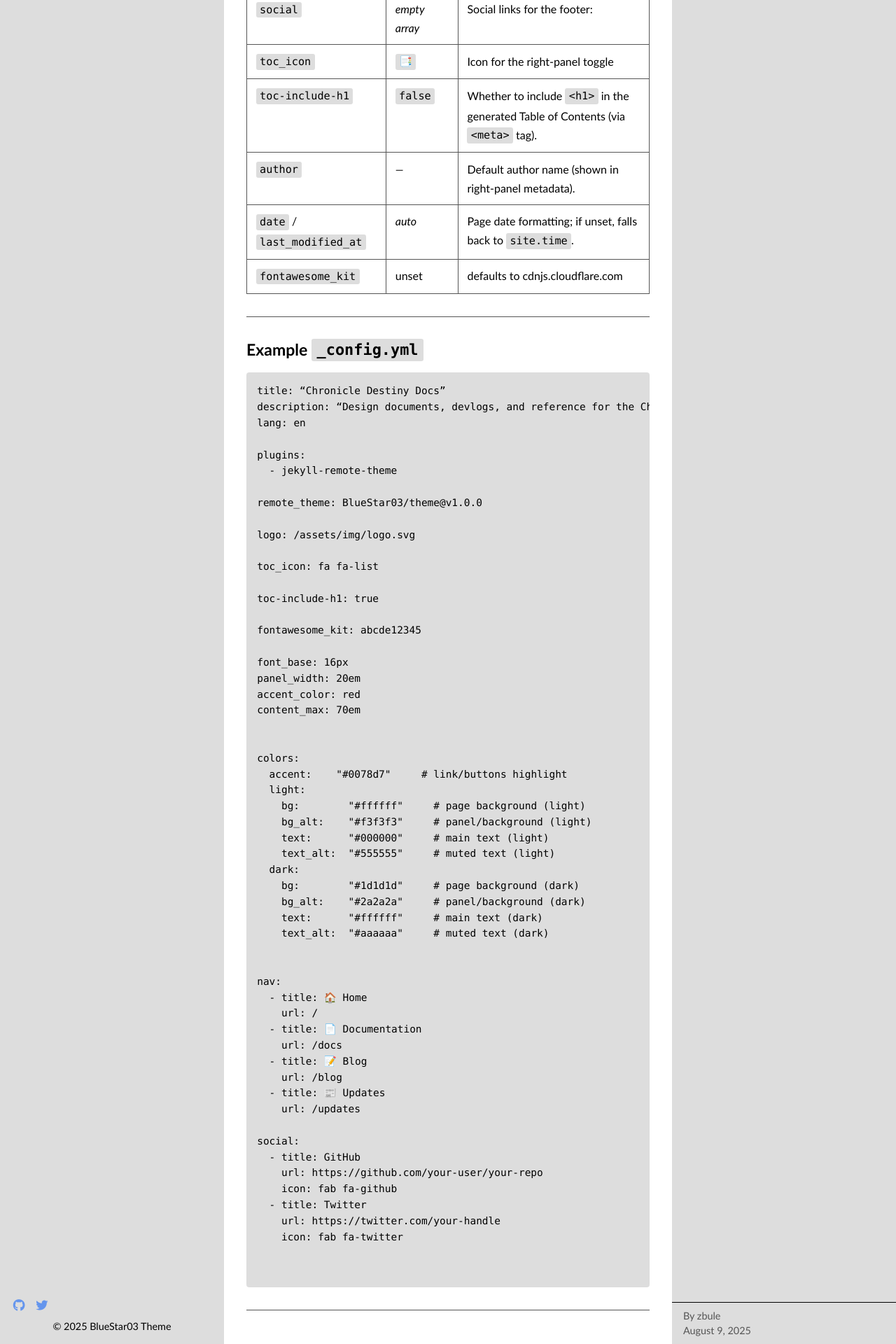
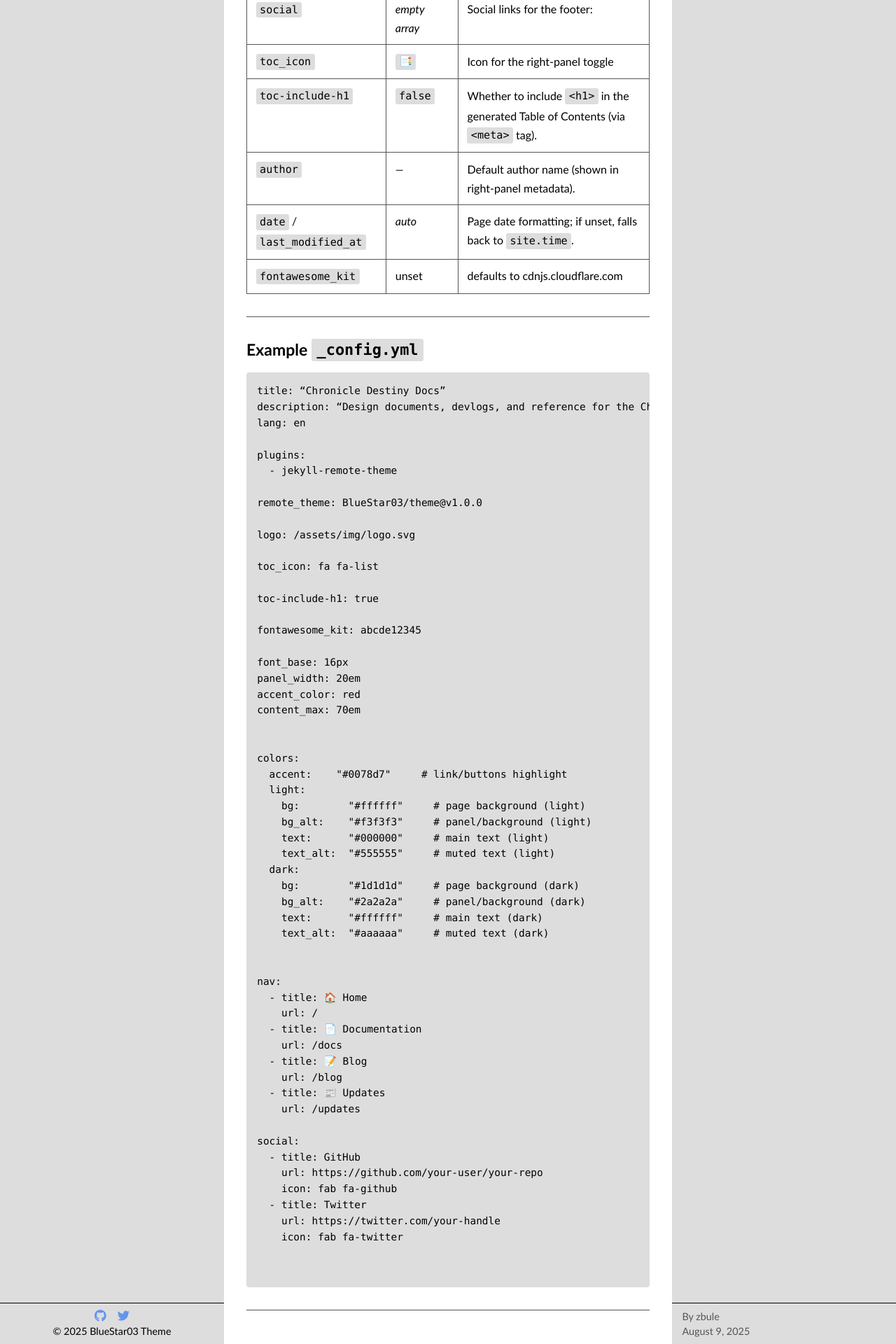
Before and after one commit to BlueStar03/theme, a Jekyll site: the page built from README.md, in a window 1280 px wide. Shown: the part 1598-3518 px from the top of the page at 70% size. Built offline with Jekyll 4.4.1, drawn with Linux system fonts in a browser that asks for light colours; nearby versions of some CDN libraries.

Commit message:
style done

```diff
--- a/_includes/right-panel.html
+++ b/_includes/right-panel.html
@@ -15,7 +15,7 @@
   </div>
 
   <!-- Settings section at the bottom -->
-  <div class="right-settings">
+
   <div class="doc-meta">
     <div class="doc-author">
       By {{ page.author | default: site.author }}
@@ -25,6 +25,6 @@
       {{ doc_date | date: "%B %-d, %Y" }}
     </div>
   </div>
-  </div>
+
 
 </div>
--- a/assets/css/style.css
+++ b/assets/css/style.css
@@ -97,8 +97,8 @@ header #toggle-left img.panel-logo {
 
 .left-panel footer {
   flex-shrink: 0;
-  padding: 1em;
-  border-top: 1px solid var(--color-border);
+  padding: 0.5em 1em;
+  border-top: 1px solid var(--color-text);
   font-size: 0.9em;
   text-align: center;
 }
@@ -168,14 +168,11 @@ header #toggle-left img.panel-logo {
   padding-top: 0;
 }
 
-.right-settings {
+.doc-meta {
   flex-shrink: 0;
   padding: 0.5em 1em;
   border-top: 1px solid var(--color-text);
   text-align: left;
-}
-
-.right-settings .doc-meta {
   font-size: 0.9em;
   color: var(--color-text-alt);
 }
@@ -281,7 +278,7 @@ body.hide-right main {
   display: flex;
   gap: 0.5em;
   padding-left: 0;
-  margin-bottom: 0.5em;
+justify-content: center;
 }
 
 /* Slightly larger hit area + smoother transitions */
```
Lines whose indentation alone changed are shown as unchanged.
